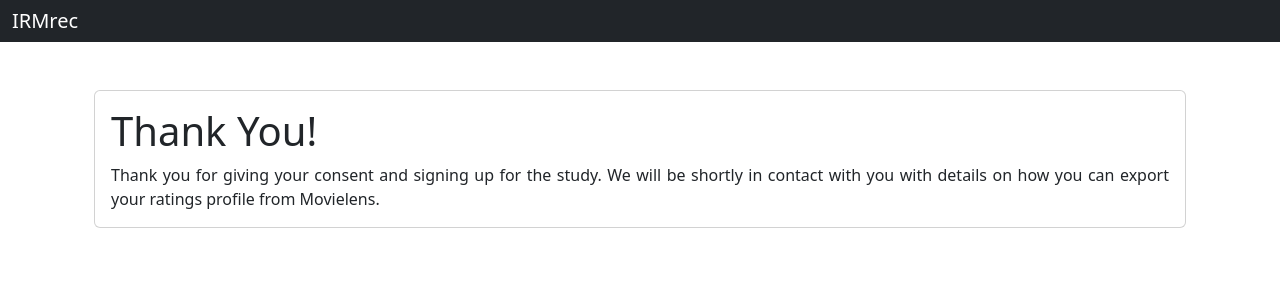
After one commit to maancham/IRMrec, a Django app: template movies/templates/movies/overviewDone.html in a window 1280 px wide. The commit adds this page. Shown: the top 300 px of the page. Run offline with Django 4.2, Linux system fonts and the light colour scheme; the template is opened without the code that fills it, so the values that code supplies are empty; some libraries are stand-ins or nearby versions.

Commit message:
overview page complete

```diff
--- /dev/null
+++ b/movies/templates/movies/overviewDone.html
@@ -0,0 +1,41 @@
+<title>{% block title %}IRMrec{% endblock %}</title>
+<link href="https://cdnjs.cloudflare.com/ajax/libs/bootstrap/5.3.0/css/bootstrap.min.css" rel="stylesheet"
+    type="text/css">
+
+<nav class="navbar navbar-expand-lg navbar-dark bg-dark" style="padding-top: 1px; padding-bottom: 1px;">
+    <div class="container-fluid">
+        <!-- Brand -->
+        <a class="navbar-brand" href="{% url 'home' %}">IRMrec</a>
+
+        <!-- Toggler -->
+        <button class="navbar-toggler" type="button" data-toggle="collapse" data-target="#mainMenu"
+            aria-controls="mainMenu" aria-expanded="false" aria-label="Toggle navigation">
+            <span class="navbar-toggler-icon"></span>
+        </button>
+    </div>
+</nav>
+
+
+<div class="container">
+    <ol class="breadcrumb my-4">
+        {% block breadcrumb %}
+        {% endblock %}
+    </ol>
+    {% block content %}
+    <div class="container">
+        <div class="row justify-content-center">
+            <div class="col-lg-12">
+                <div class="card">
+                    <div class="card-body">
+                        <h1 class="card-title">Thank You!</h3>
+                            <p class="card-text" style="text-align: justify;">
+                                Thank you for giving your consent and signing up for the study. We will be shortly in
+                                contact with you with details on how you can export your ratings profile from Movielens.
+                            </p>
+                    </div>
+                </div>
+            </div>
+        </div>
+    </div>
+    {% endblock %}
+</div>
```
Also changed, not shown: movies/forms.py (added, +9 -0 lines), movies/models.py (+15 -0 lines), movies/templates/movies/overview.html (+17 -16 lines), movies/views.py (+33 -6 lines), movies/migrations/0021_participantinfo.py (added).
